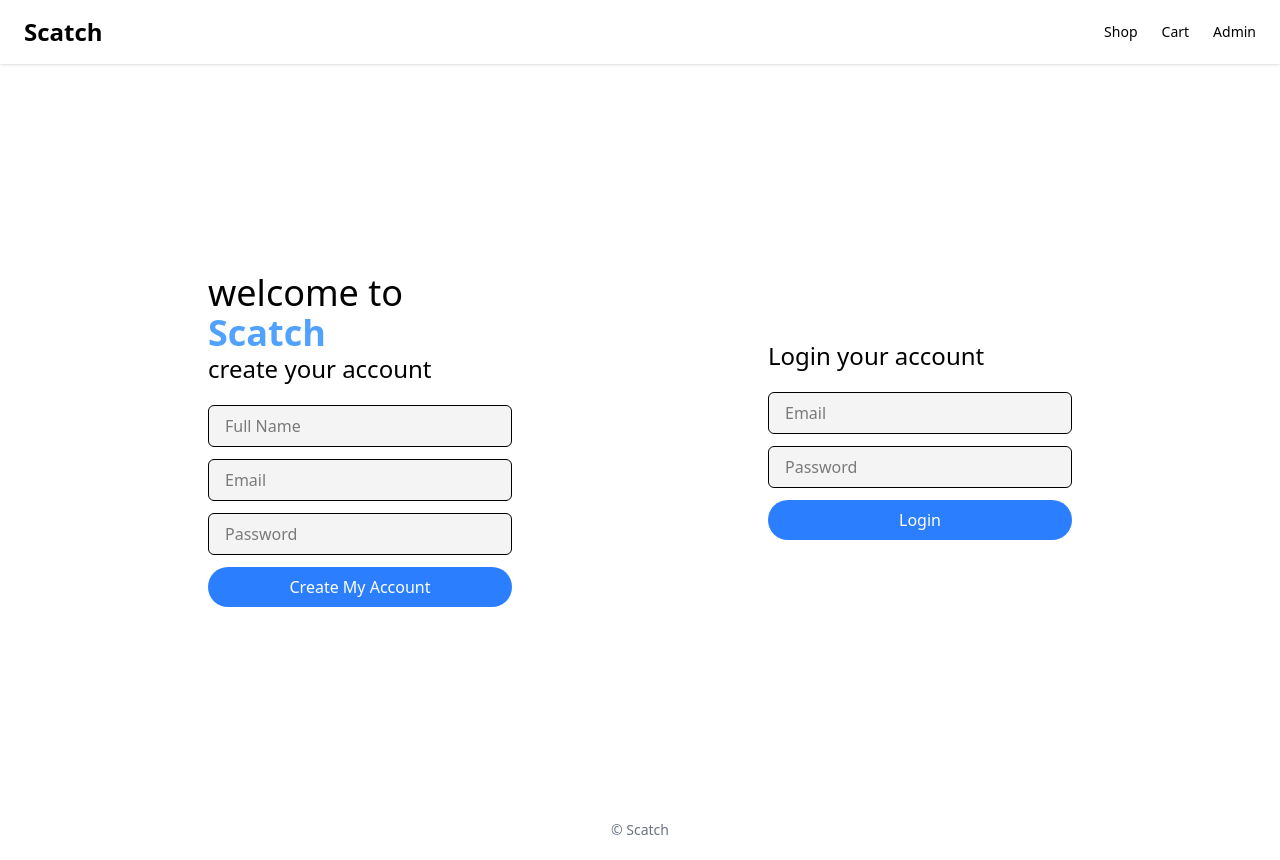
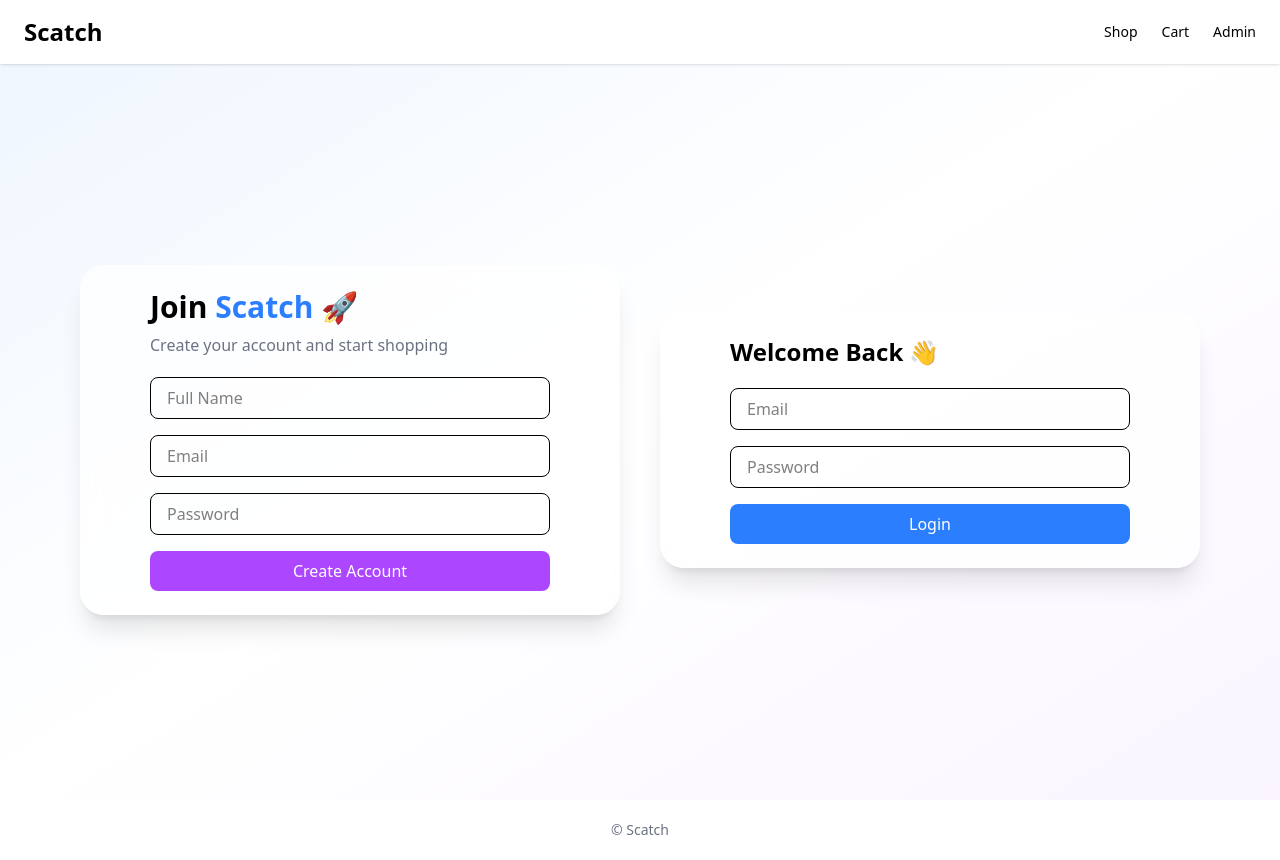
Before and after one commit to piyush89986/ScatchFrontend, a React (Vite) app: page / in a window 1280 px wide. Built offline with nearby package versions, Linux system fonts and the light colour scheme.

Commit message:
feat: add framer-motion for animations in Login, Register, and Home components; update product label in Admin component

```diff
--- a/package.json
+++ b/package.json
@@ -12,6 +12,7 @@
   "dependencies": {
     "@tailwindcss/vite": "^4.1.18",
     "axios": "^1.13.2",
+    "framer-motion": "^12.38.0",
     "react": "^19.2.0",
     "react-dom": "^19.2.0",
     "react-router-dom": "^7.11.0",
--- a/src/pages/Admin.jsx
+++ b/src/pages/Admin.jsx
@@ -8,7 +8,7 @@ const Admin = () => {
 
       <div className="w-full h-screen flex px-20 py-20">
         <div className="w-1/4">
-          <a className="block mb-2">All Products</a>
+          <a className="block mb-2">All Product</a>
           <a className="block mb-2">Create new product</a>
         </div>
 
--- a/src/pages/Home.jsx
+++ b/src/pages/Home.jsx
@@ -2,15 +2,34 @@ import Header from "../components/Header";
 import Footer from "../components/Footer";
 import Register from "./Register";
 import Login from "./Login";
+import { motion } from "framer-motion";
 
 const Home = () => {
   return (
     <>
       <Header />
 
-      <div className="w-full h-screen flex px-20 pt-20">
-        <Register />
-        <Login />
+      <div className="w-full min-h-screen flex flex-col lg:flex-row items-center justify-center px-5 sm:px-10 lg:px-20 pt-20 gap-10 bg-gradient-to-br from-blue-50 via-white to-purple-50">
+
+        {/* Register */}
+        <motion.div
+          initial={{ opacity: 0, x: -80 }}
+          animate={{ opacity: 1, x: 0 }}
+          transition={{ duration: 0.8 }}
+          className="w-full lg:w-1/2 backdrop-blur-lg bg-white/70 shadow-xl rounded-3xl p-6"
+        >
+          <Register />
+        </motion.div>
+
+        {/* Login */}
+        <motion.div
+          initial={{ opacity: 0, x: 80 }}
+          animate={{ opacity: 1, x: 0 }}
+          transition={{ duration: 0.8 }}
+          className="w-full lg:w-1/2 backdrop-blur-lg bg-white/70 shadow-xl rounded-3xl p-6"
+        >
+          <Login />
+        </motion.div>
 
       </div>
 
--- a/src/pages/Login.jsx
+++ b/src/pages/Login.jsx
@@ -1,5 +1,6 @@
 import React, { useState } from "react";
 import { useNavigate } from "react-router-dom";
+import { motion } from "framer-motion";
 
 export default function Login() {
   const [email, setEmail] = useState("");
@@ -17,19 +18,14 @@ export default function Login() {
       const res = await fetch(`${import.meta.env.VITE_API_URL}/users/login`, {
         method: "POST",
         headers: { "Content-Type": "application/json" },
-        body: JSON.stringify({ email, password }), // ✅ no credentials
+        body: JSON.stringify({ email, password }),
       });
 
       const data = await res.json();
-
       if (!res.ok) throw new Error(data.message);
 
-      // ✅ SAVE TOKEN
       localStorage.setItem("token", data.token);
-
-      console.log("Login success:", data);
-
-      navigate("/shop"); // redirect after login
+      navigate("/shop");
     } catch (err) {
       setError(err.message);
     } finally {
@@ -38,33 +34,42 @@ export default function Login() {
   };
 
   return (
-    <div className="w-1/2 flex items-center justify-center">
-      <div className="w-full px-32">
-        <h4 className="text-2xl mb-5">Login your account</h4>
+    <motion.div
+      initial={{ opacity: 0, y: 40 }}
+      animate={{ opacity: 1, y: 0 }}
+      className="w-full flex items-center justify-center"
+    >
+      <div className="w-full max-w-md px-2 sm:px-6">
+        <h4 className="text-2xl font-semibold mb-5 text-center lg:text-left">
+          Welcome Back 👋
+        </h4>
 
         {error && <p className="text-red-500 text-sm mb-2">{error}</p>}
 
-        <form className="space-y-3" onSubmit={handleLogin}>
+        <form className="space-y-4" onSubmit={handleLogin}>
           <input
-            className="input"
+            className="w-full border px-4 py-2 rounded-lg focus:ring-2 focus:ring-blue-400 outline-none transition"
             placeholder="Email"
             value={email}
             onChange={(e) => setEmail(e.target.value)}
           />
 
           <input
-            className="input"
+            className="w-full border px-4 py-2 rounded-lg focus:ring-2 focus:ring-blue-400 outline-none transition"
+            type="password"
             placeholder="Password"
-            type="password"
             value={password}
             onChange={(e) => setPassword(e.target.value)}
           />
 
-          <button className="btn" disabled={loading}>
+          <button
+            className="w-full bg-blue-500 text-white py-2 rounded-lg hover:bg-blue-600 transition-all duration-300 hover:scale-105"
+            disabled={loading}
+          >
             {loading ? "Logging in..." : "Login"}
           </button>
         </form>
       </div>
-    </div>
+    </motion.div>
   );
 }
--- a/src/pages/Register.jsx
+++ b/src/pages/Register.jsx
@@ -1,5 +1,6 @@
 import React, { useState } from "react";
 import { useNavigate } from "react-router-dom";
+import { motion } from "framer-motion";
 
 export default function Register() {
   const [form, setForm] = useState({
@@ -10,7 +11,6 @@ export default function Register() {
 
   const [loading, setLoading] = useState(false);
   const [error, setError] = useState("");
-
   const navigate = useNavigate();
 
   const handleChange = (e) => {
@@ -27,78 +27,75 @@ export default function Register() {
         `${import.meta.env.VITE_API_URL}/users/register`,
         {
           method: "POST",
-          headers: {
-            "Content-Type": "application/json",
-          },
+          headers: { "Content-Type": "application/json" },
           body: JSON.stringify(form),
         }
       );
 
       const data = await res.json();
-
       if (!res.ok) throw new Error(data.message);
 
-      console.log("REGISTER SUCCESS:", data);
-
-      // ✅ SAVE TOKEN (IMPORTANT)
       localStorage.setItem("token", data.token);
-
-      // redirect after register
       navigate("/shop");
     } catch (err) {
-      setError(err.message || "Something went wrong");
-      console.error("REGISTER ERROR:", err);
+      setError(err.message);
     } finally {
       setLoading(false);
     }
   }
 
   return (
-    <div className="w-1/2 flex items-center justify-center">
-      <div className="w-full px-32">
-        <h3 className="text-4xl">
-          welcome to <span className="text-blue-400 font-semibold">Scatch</span>
+    <motion.div
+      initial={{ opacity: 0, y: 40 }}
+      animate={{ opacity: 1, y: 0 }}
+      className="w-full flex items-center justify-center"
+    >
+      <div className="w-full max-w-md px-2 sm:px-6">
+        <h3 className="text-3xl font-bold mb-2 text-center lg:text-left">
+          Join <span className="text-blue-500">Scatch 🚀</span>
         </h3>
 
-        <h4 className="text-2xl mb-5">create your account</h4>
+        <p className="text-gray-500 mb-5 text-center lg:text-left">
+          Create your account and start shopping
+        </p>
 
-        {error && <p className="text-red-500">{error}</p>}
+        {error && <p className="text-red-500 mb-2">{error}</p>}
 
-        <form onSubmit={handleSubmit} className="space-y-3">
+        <form onSubmit={handleSubmit} className="space-y-4">
           <input
-            className="input"
+            className="w-full border px-4 py-2 rounded-lg focus:ring-2 focus:ring-purple-400 outline-none transition"
             name="name"
             placeholder="Full Name"
             value={form.name}
             onChange={handleChange}
-            required
           />
 
           <input
-            className="input"
+            className="w-full border px-4 py-2 rounded-lg focus:ring-2 focus:ring-purple-400 outline-none transition"
             name="email"
             type="email"
             placeholder="Email"
             value={form.email}
             onChange={handleChange}
-            required
           />
 
           <input
-            className="input"
+            className="w-full border px-4 py-2 rounded-lg focus:ring-2 focus:ring-purple-400 outline-none transition"
             name="password"
             type="password"
             placeholder="Password"
             value={form.password}
             onChange={handleChange}
-            required
           />
 
-          <button className="btn" disabled={loading}>
-            {loading ? "Creating..." : "Create My Account"}
+          <button
+            className="w-full bg-purple-500 text-white py-2 rounded-lg hover:bg-purple-600 transition-all duration-300 hover:scale-105"
+            disabled={loading}
+          >
+            {loading ? "Creating..." : "Create Account"}
           </button>
         </form>
       </div>
-    </div>
+    </motion.div>
   );
 }
--- a/src/pages/Shop.jsx
+++ b/src/pages/Shop.jsx
@@ -21,7 +21,7 @@ export default function Shop() {
         const res = await fetch(`${import.meta.env.VITE_API_URL}/shop`, {
           method: "GET",
           headers: {
-            Authorization: `Bearer ${token}`, // ✅ IMPORTANT
+            Authorization: `Bearer ${token}`,
           },
         });
 
```
Also changed, not shown: 1 other file (tests, documents, lock files or other folders).
